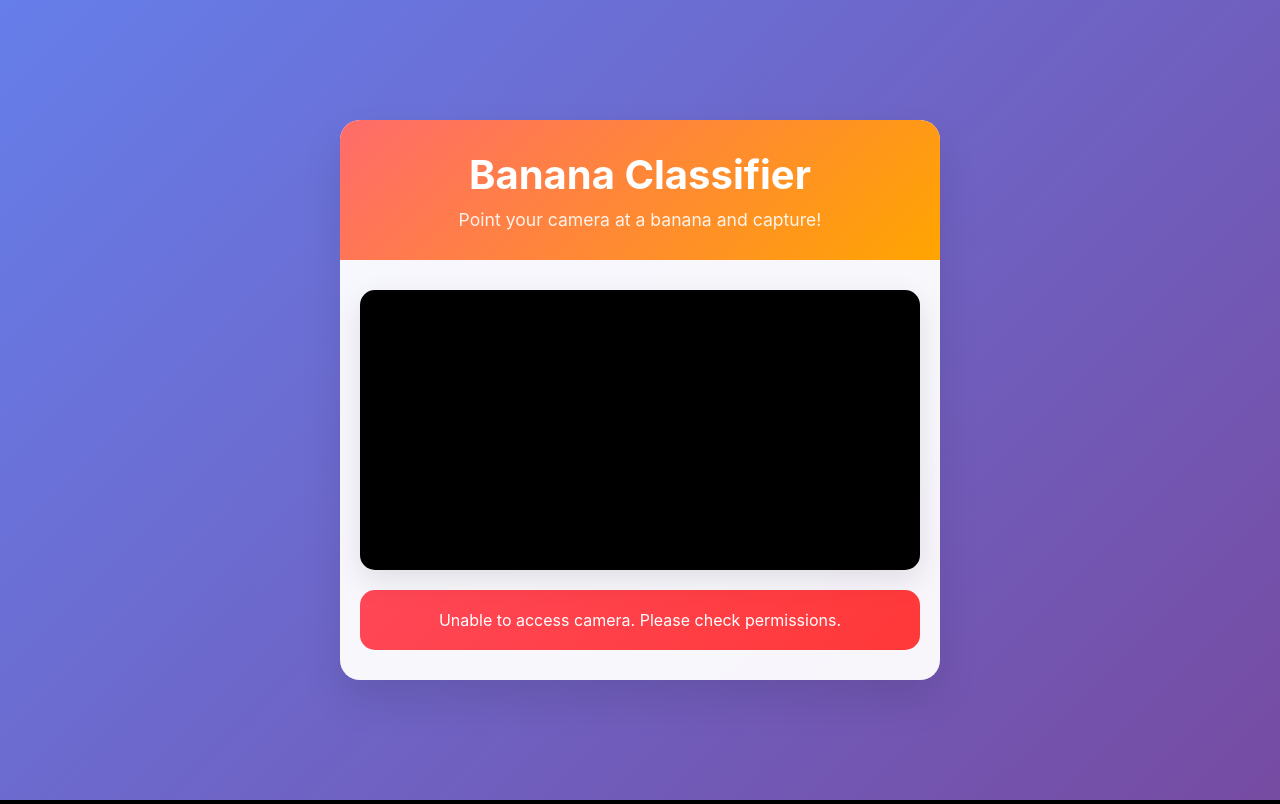
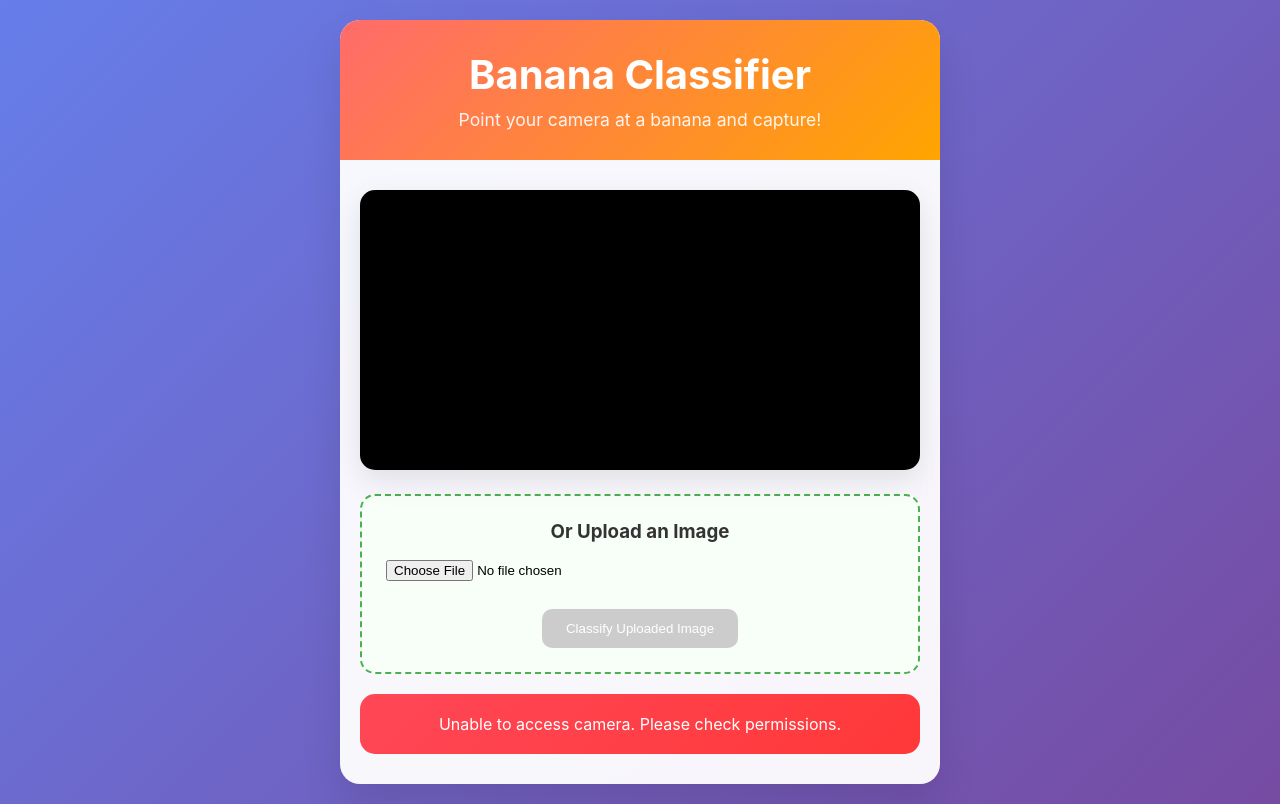
Before and after one commit to samuellewi/banana-classifier, a Flask app: page / in a window 1280 px wide. Run offline with Flask 3, Linux system fonts and the light colour scheme.

Commit message:
feat: add image upload and preview

```diff
--- a/app/templates/index.html
+++ b/app/templates/index.html
@@ -182,6 +182,43 @@
                 font-size: 1.8rem;
             }
         }
+        .upload-container {
+            margin-top: 24px;
+            padding: 24px;
+            border: 2px dashed #4CAF50;
+            border-radius: 15px;
+            text-align: center;
+            background: #f8fff8;
+        }
+
+        .upload-container h3 {
+            margin-bottom: 16px;
+            color: #333;
+        }
+
+        #imageUpload {
+            width: 100%;
+            margin-bottom: 12px;
+        }
+
+        #imagePreview {
+            border-radius: 10px;
+        }
+
+        #uploadButton {
+            margin-top: 16px;
+            padding: 12px 24px;
+            border: none;
+            border-radius: 10px;
+            background: #4CAF50;
+            color: white;
+            cursor: pointer;
+        }
+
+        #uploadButton:disabled {
+            background: #ccc;
+            cursor: not-allowed;
+        }
     </style>
 </head>
 <body>
@@ -194,17 +231,38 @@
     </div>
 
     <script>
-        // State variables
         let cameraReady = false;
         let isProcessing = false;
 
-        // DOM elements
         const video = document.createElement('video');
         video.autoplay = true;
         video.playsinline = true;
         video.muted = true;
 
         const canvas = document.createElement('canvas');
+        const uploadContainer = document.createElement('div');
+
+        uploadContainer.className = 'upload-container';
+
+        uploadContainer.innerHTML = `
+            <h3>Or Upload an Image</h3>
+
+            <input
+                type="file"
+                id="imageUpload"
+                accept="image/jpeg,image/png"
+            >
+
+            <img
+                id="imagePreview"
+                alt="Selected banana"
+                style="display:none; max-width:100%; margin-top:15px;"
+            >
+
+            <button id="uploadButton" disabled>
+                Classify Uploaded Image
+            </button>
+        `;
         canvas.style.display = 'none';
 
         const captureButton = document.createElement('button');
@@ -212,30 +270,119 @@
         captureButton.innerHTML = '📸 Capture';
         captureButton.style.display = 'none';
 
-        // Initialize the app when DOM is loaded
         document.addEventListener('DOMContentLoaded', () => {
             const app = document.getElementById('app');
-
-            // Create camera container
             const cameraContainer = document.createElement('div');
             cameraContainer.className = 'camera-container';
 
-            // Add video to container
             cameraContainer.appendChild(video);
             cameraContainer.appendChild(captureButton);
 
-            // Add elements to app
             app.appendChild(cameraContainer);
             app.appendChild(canvas);
+            app.appendChild(uploadContainer);
 
-            // Show loading state
             showLoading(cameraContainer, 'Initializing camera...');
 
-            // Initialize camera
             initializeCamera();
 
-            // Add capture button click handler
             captureButton.addEventListener('click', captureImage);
+
+            const imageUpload =
+                document.getElementById('imageUpload');
+
+            const imagePreview =
+                document.getElementById('imagePreview');
+
+            const uploadButton =
+                document.getElementById('uploadButton');
+
+            let selectedImage = null;
+            let previewUrl = null;
+
+            imageUpload.addEventListener('change', (event) => {
+
+                const file = event.target.files[0];
+
+                selectedImage = null;
+                uploadButton.disabled = true;
+
+                if (previewUrl) {
+                    URL.revokeObjectURL(previewUrl);
+                    previewUrl = null;
+                }
+
+                imagePreview.style.display = 'none';
+
+                if (!file) return;
+
+                if (!['image/jpeg', 'image/png'].includes(file.type)) {
+                    showError('Please select a JPG or PNG image.');
+                    imageUpload.value = '';
+                    return;
+                }
+
+                if (file.size > 5 * 1024 * 1024) {
+                    showError('Maximum image size is 5 MB.');
+                    imageUpload.value = '';
+                    return;
+                }
+
+                hideError();
+
+                selectedImage = file;
+
+                previewUrl = URL.createObjectURL(file);
+
+                imagePreview.src = previewUrl;
+                imagePreview.style.display = 'block';
+
+                uploadButton.disabled = false;
+            });
+
+            uploadButton.addEventListener('click', async () => {
+
+                if (!selectedImage || isProcessing) return;
+
+                isProcessing = true;
+                uploadButton.disabled = true;
+
+                hideResult();
+                hideError();
+
+                const formData = new FormData();
+                formData.append('image', selectedImage);
+
+                try {
+                    const response = await fetch('/predict', {
+                        method: 'POST',
+                        body: formData
+                    });
+
+                    if (!response.ok) {
+                        throw new Error('Classification failed');
+                    }
+
+                    const data = await response.json();
+
+                    if (data.error) {
+                        throw new Error(data.error);
+                    }
+
+                    showResult(data);
+
+                } catch (error) {
+
+                    console.error(error);
+                    showError('Unable to classify the uploaded image.');
+
+                } finally {
+
+                    isProcessing = false;
+                    uploadButton.disabled = false;
+
+                }
+});
         });
 
         async function initializeCamera() {
@@ -266,7 +413,6 @@
             hideResult();
             hideError();
 
-            // Show processing state
             const app = document.getElementById('app');
             const processingDiv = document.createElement('div');
             processingDiv.id = 'processing';
@@ -278,18 +424,14 @@
             app.appendChild(processingDiv);
 
             try {
-                // Set canvas size to video dimensions
                 canvas.width = video.videoWidth;
                 canvas.height = video.videoHeight;
 
-                // Draw current video frame to canvas
                 const ctx = canvas.getContext('2d');
                 ctx.drawImage(video, 0, 0, canvas.width, canvas.height);
 
-                // Convert canvas to blob
                 canvas.toBlob(async (blob) => {
                     try {
-                        // Create FormData and send to server
                         const formData = new FormData();
                         formData.append('image', blob, 'capture.jpg');
 
```
